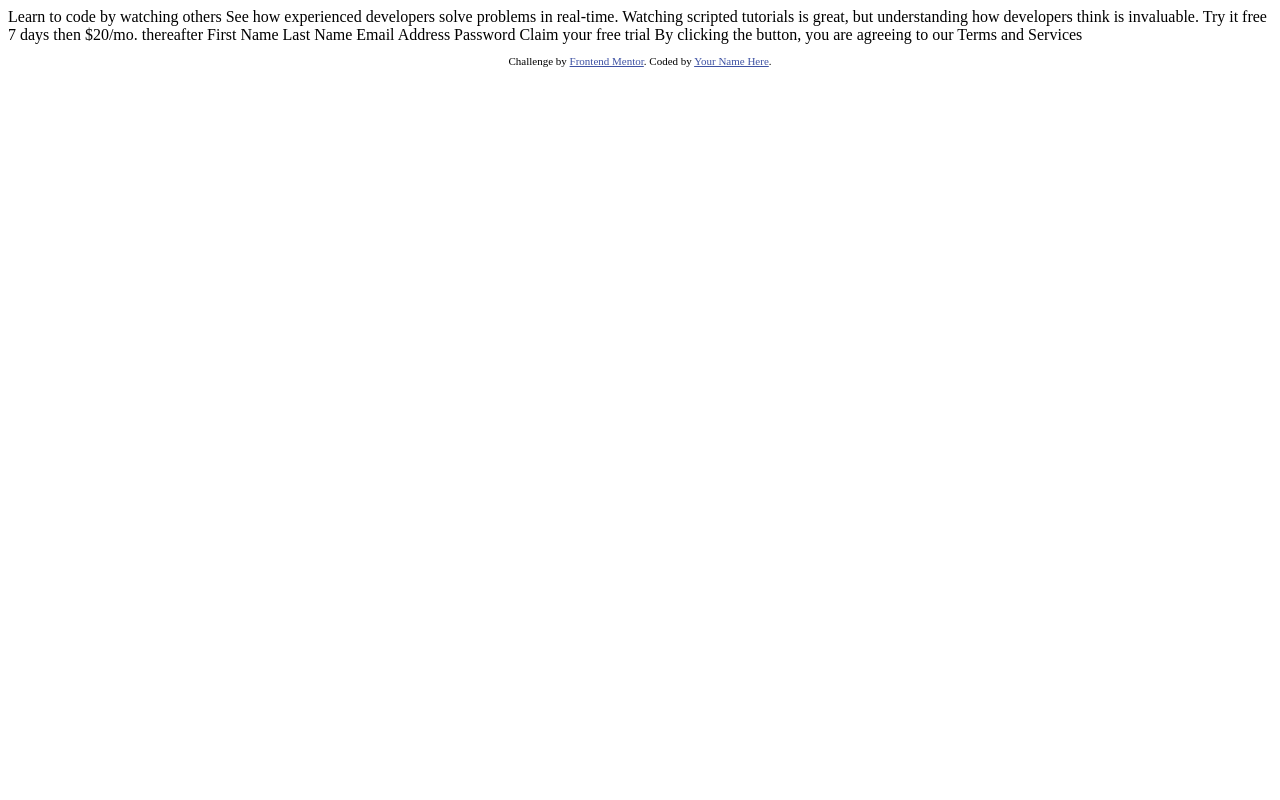
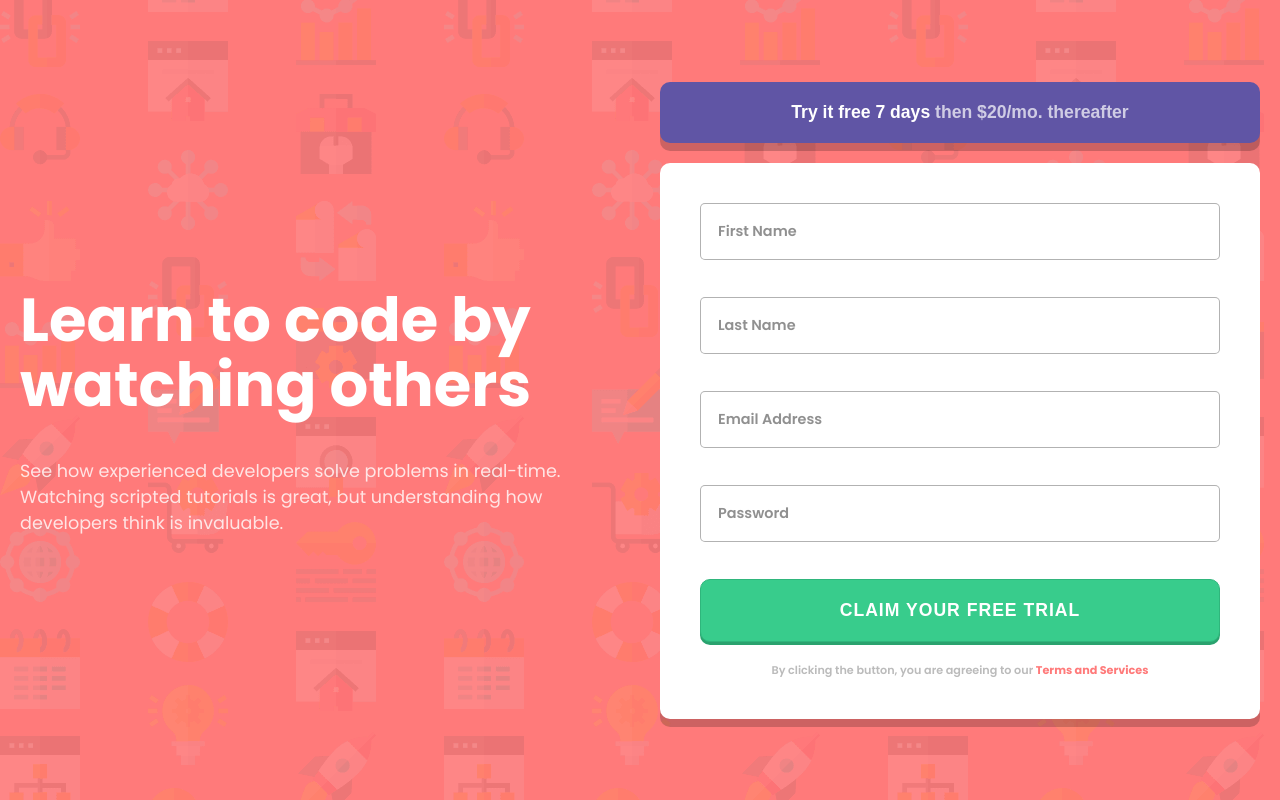
Before and after one commit to nhi-ngo/Frontend-Challenges, a plain HTML site: page intro-component-with-signup-form-master/index.html in a window 1280 px wide. Drawn offline with Linux system fonts and the light colour scheme.

Commit message:
Completed files

```diff
--- a/intro-component-with-signup-form-master/index.html
+++ b/intro-component-with-signup-form-master/index.html
@@ -1,42 +1,66 @@
 <!DOCTYPE html>
 <html lang="en">
-<head>
-  <meta charset="UTF-8">
-  <meta name="viewport" content="width=device-width, initial-scale=1.0"> <!-- displays site properly based on user's device -->
+	<head>
+		<meta charset="UTF-8" />
+		<meta name="viewport" content="width=device-width, initial-scale=1.0" />
 
-  <link rel="icon" type="image/png" sizes="32x32" href="./images/favicon-32x32.png">
+		<link rel="icon" type="image/png" sizes="32x32" href="./images/favicon-32x32.png" />
+		<link rel="stylesheet" href="style.css" />
 
-  <title>Frontend Mentor | Intro component with sign up form</title>
+		<title>Frontend Mentor | Intro component with sign up form</title>
+	</head>
+	<body>
+		<div class="container">
+			<div class="section-left">
+				<h1>
+					Learn to code by
+					<br />
+					watching others
+				</h1>
+				<p>
+					See how experienced developers solve problems in real-time. Watching scripted tutorials is great, but
+					understanding how developers think is invaluable.
+				</p>
+			</div>
 
-  <!-- Feel free to remove these styles or customise in your own stylesheet 👍 -->
-  <style>
-    .attribution { font-size: 11px; text-align: center; }
-    .attribution a { color: hsl(228, 45%, 44%); }
-  </style>
-</head>
-<body>
+			<div class="section-right">
+				<button class="bg-purple">
+					<strong>Try it free 7 days</strong><span class="text-light"> then $20/mo. thereafter</span>
+				</button>
 
-  Learn to code by watching others
+				<form id="form">
+					<div class="form-control">
+						<input type="text" id="firstname" placeholder="First Name" />
+						<img class="icon-error" src="./images/icon-error.svg" alt="error" />
+						<small>First Name cannot be empty</small>
+					</div>
 
-  See how experienced developers solve problems in real-time. Watching scripted tutorials is great,
-  but understanding how developers think is invaluable.
+					<div class="form-control">
+						<input type="text" id="lastname" placeholder="Last Name" />
+						<img class="icon-error" src="./images/icon-error.svg" alt="error" />
+						<small>Last Name cannot be empty</small>
+					</div>
 
-  Try it free 7 days then $20/mo. thereafter
+					<div class="form-control">
+						<input type="email" id="email" placeholder="Email Address" />
+						<img class="icon-error" src="./images/icon-error.svg" alt="error" />
+						<small>Looks like this is not an email</small>
+					</div>
 
-  First Name
-  Last Name
-  Email Address
-  Password
+					<div class="form-control">
+						<input type="text" id="password" placeholder="Password" />
+						<img class="icon-error" src="./images/icon-error.svg" alt="error" />
+						<small>Password cannot be empty</small>
+					</div>
 
-  Claim your free trial
+					<button class="bg-green">Claim your free trial</button>
 
-  By clicking the button, you are agreeing to our Terms and Services
-
-  <footer>
-    <p class="attribution">
-      Challenge by <a href="https://www.frontendmentor.io?ref=challenge" target="_blank">Frontend Mentor</a>.
-      Coded by <a href="#">Your Name Here</a>.
-    </p>
-  </footer>
-</body>
+					<small class="terms-and-conditions">
+						By clicking the button, you are agreeing to our <a href="#">Terms and Services</a>
+					</small>
+				</form>
+			</div>
+		</div>
+		<script src="script.js"></script>
+	</body>
 </html>
--- /dev/null
+++ b/intro-component-with-signup-form-master/script.js
@@ -0,0 +1,52 @@
+const form = document.querySelector('form');
+
+function handleSubmit(e) {
+  e.preventDefault();
+  const firstname = form.querySelector('#firstname').value;
+  const lastname = form.querySelector('#lastname').value;
+  const email = form.querySelector('#email').value;
+  const password = form.querySelector('#password').value;
+
+  if (firstname === '') {
+    addErrorTo('firstname');
+  } else {
+    removeErrorFrom('firstname');
+  }
+
+  if (lastname === '') {
+    addErrorTo('lastname');
+  } else {
+    removeErrorFrom('lastname');
+  }
+
+  if (email === '') {
+    addErrorTo('email');
+  } else if (!isValid(email)) {
+    addErrorTo('email');
+  } else {
+    removeErrorFrom('email');
+  }
+
+  if (password === '') {
+    addErrorTo('password');
+  } else {
+    removeErrorFrom('password');
+  }
+}
+
+function addErrorTo(field) {
+  const formControl = form[field].parentNode;
+  formControl.classList.add('error');
+}
+
+function removeErrorFrom(field) {
+  const formControl = form[field].parentNode;
+  formControl.classList.remove('error');
+}
+
+function isValid(email) {
+  const re = /^\w+([\.-]?\w+)*@\w+([\.-]?\w+)*(\.\w{2,3})+$/;
+  return re.test(String(email).toLowerCase());
+}
+
+form.addEventListener('submit', handleSubmit);
--- /dev/null
+++ b/intro-component-with-signup-form-master/style.css
@@ -0,0 +1,193 @@
+@import url('https://fonts.googleapis.com/css2?family=Poppins:wght@400;500;600;700&display=swap');
+
+:root {
+	--red: hsl(0, 100%, 74%);
+	--green: hsl(154, 59%, 51%);
+	--blue: hsl(248, 32%, 49%);
+	--darkBlue: hsl(249, 10%, 26%);
+	--grayishBlue: hsl(246, 25%, 77%);
+}
+
+html {
+	box-sizing: border-box;
+}
+
+*,
+*:before,
+*:after {
+	box-sizing: inherit;
+}
+
+body {
+	font-family: 'Poppins', sans-serif;
+	margin: 0;
+	color: #fff;
+	background-image: url(./images/bg-intro-desktop.png);
+	background-color: var(--red);
+}
+
+.container {
+	max-width: 1300px;
+	margin: 0 auto;
+	min-height: 100vh;
+	display: flex;
+	align-items: center;
+	justify-content: center;
+	flex: wrap;
+}
+
+.container > div {
+	flex: 1;
+	padding: 0 20px;
+}
+
+h1 {
+	font-size: 3.8rem;
+	line-height: 65px;
+}
+
+p {
+	font-size: 1.1rem;
+	opacity: 0.8;
+}
+
+form {
+	background-color: #fff;
+	border-radius: 10px;
+	padding: 40px;
+	box-shadow: 0 8px rgba(0, 0, 0, 0.2);
+}
+
+
+.form-control {
+	position: relative;
+  margin-bottom: 17px;
+  padding-bottom: 20px;
+}
+
+.form-control small {
+	color: hsl(0, 100%, 74%);
+	font-size: 0.7rem;
+	text-align: right;
+	position: absolute;
+	bottom: 0;
+	right: 0;
+	opacity: 0;
+}
+
+.form-control small:not(.terms-and-conditions) {
+	font-style: italic;
+}
+
+.form-control.error small {
+	opacity: 1;
+}
+
+input {
+	font-family: 'Poppins', sans-serif;
+	font-size: 0.9rem;
+	font-weight: 600;
+	border: 1px solid rgba(0, 0, 0, 0.3);
+	padding: 17px;
+	border-radius: 5px;
+	width: 100%;
+}
+
+input::placeholder {
+	font-weight: 600;
+	opacity: 0.8;
+}
+
+input:focus {
+	outline: none;
+	border: 1.2px solid var(--grayishBlue);
+}
+
+.form-control.error input {
+	border-color: hsl(0, 100%, 74%);
+	color: hsl(0, 100%, 74%);
+}
+
+.form-control.error input::placeholder {
+	color: var(--softRed);
+}
+
+.form-control img {
+	opacity: 0;
+	position: absolute;
+	top: 17px;
+	right: 25px;
+}
+
+.form-control.error img {
+	opacity: 1;
+}
+
+button {
+	cursor: pointer;
+	border-radius: 10px;
+	padding: 20px;
+	color: #fff;
+	outline: none;
+	border: none;
+	font-size: 1.1rem;
+	font-weight: 600;
+	width: 100%;
+}
+
+button:active {
+	transform: translateY(2px);
+}
+
+button.bg-purple {
+	background-color: var(--blue);
+	margin-bottom: 20px;
+	box-shadow: 0 8px rgba(0, 0, 0, 0.2);
+}
+
+button.bg-green {
+	background-color: var(--green);
+	text-transform: uppercase;
+	border: 1px solid hsl(154, 59%, 45%);
+	box-shadow: 0 3px hsl(154, 59%, 40%);
+	letter-spacing: 1px;
+}
+
+.text-light {
+	opacity: 0.7;
+}
+
+.terms-and-conditions {
+	display: block;
+	color: #bbb;
+	font-size: 0.7rem;
+	font-weight: 600;
+	margin-top: 20px;
+	text-align: center;
+}
+
+.terms-and-conditions a {
+	color: var(--red);
+	font-weight: 700;
+	text-decoration: none;
+}
+
+@media screen and (max-width: 768px) {
+	.container {
+		flex-direction: column;
+	}
+
+	.section-right {
+		margin-bottom: 40px;
+	}
+
+	h1 {
+		text-align: center;
+		font-size: 3rem;
+		line-height: 1.2;
+	}
+
+	p {
+		text-align: center;
+	}
+}
```
Also changed, not shown: intro-component-with-signup-form-master/style-guide.md (line endings or trailing spaces), 1 other file.
